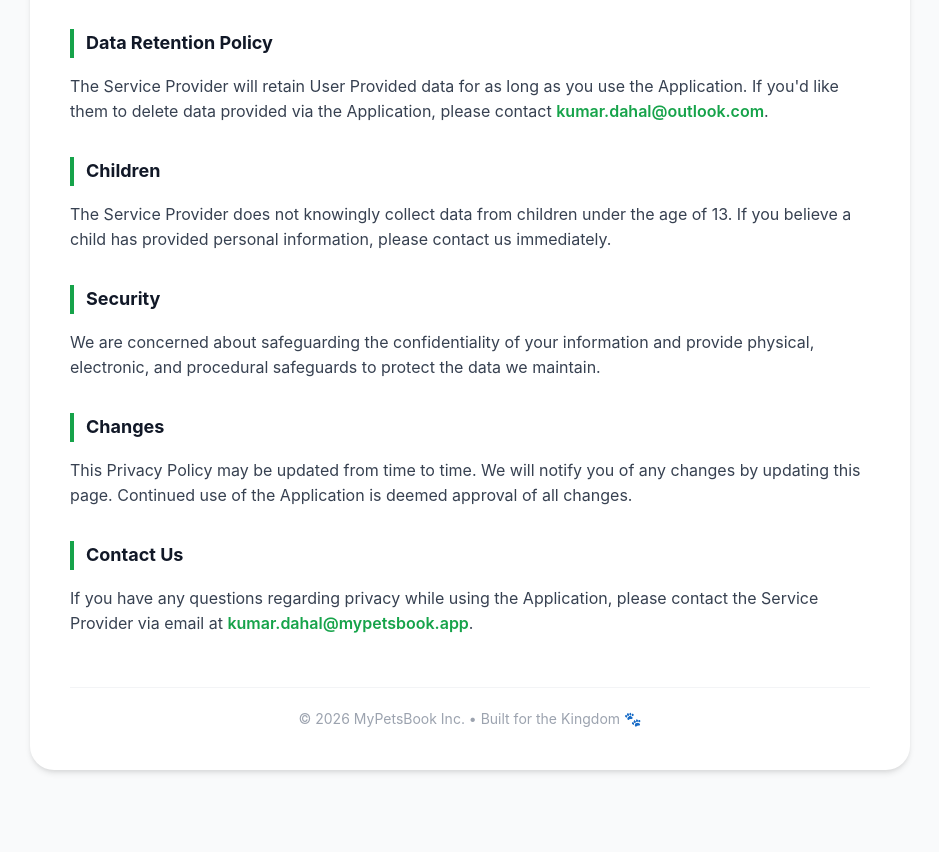
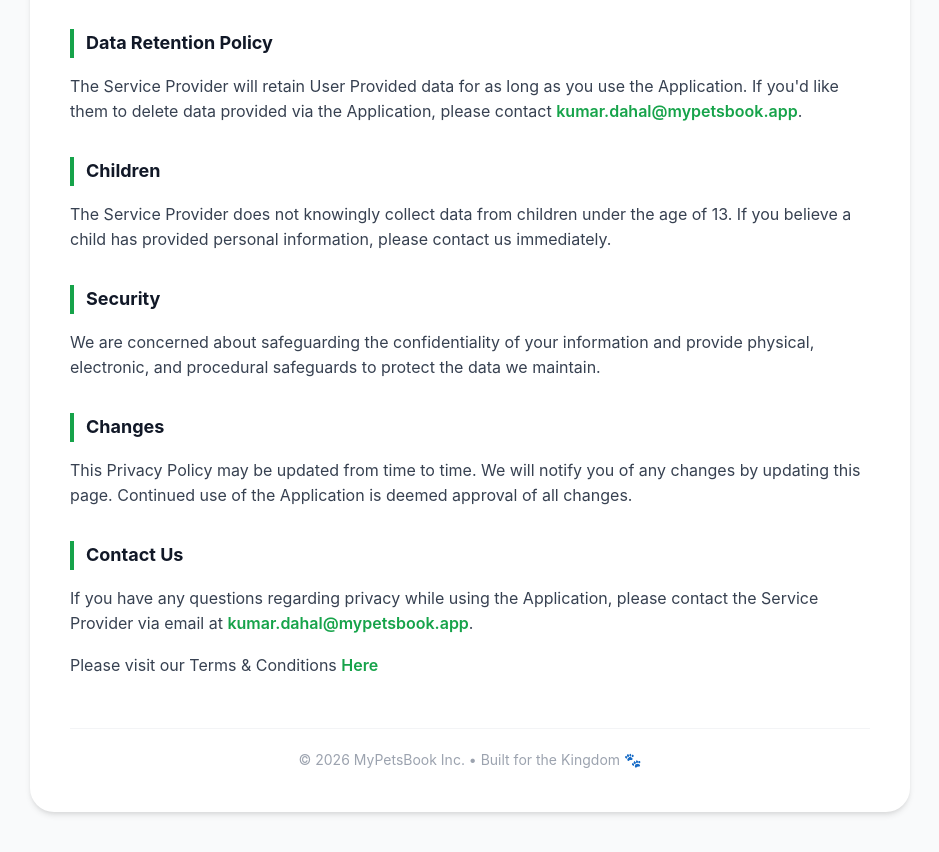
Before and after one commit to kdahal/mypetsbook-terms-policy, a plain HTML site: page index.html in a window 1280 px wide. Shown: the part 1041-1893 px from the top of the page, without its empty margins (170-1109 px from the left). Before the commit the page ends 1851 px from the top, so only its background shows below. Drawn offline with Linux system fonts and the light colour scheme.

Commit message:
linked TermsCondition page

```diff
--- a/index.html
+++ b/index.html
@@ -100,7 +100,7 @@
     <p>Only aggregated, anonymized data is periodically transmitted to external services to aid the Service Provider in improving the Application and their service. The Service Provider may disclose User Provided and Automatically Collected Information as required by law or to protect safety and rights.</p>
 
     <strong>Data Retention Policy</strong>
-    <p>The Service Provider will retain User Provided data for as long as you use the Application. If you'd like them to delete data provided via the Application, please contact <a href="mailto:kumar.dahal@outlook.com">kumar.dahal@outlook.com</a>.</p>
+    <p>The Service Provider will retain User Provided data for as long as you use the Application. If you'd like them to delete data provided via the Application, please contact <a href="mailto:kumar.dahal@mypetsbook.app">kumar.dahal@mypetsbook.app</a>.</p>
 
     <strong>Children</strong>
     <p>The Service Provider does not knowingly collect data from children under the age of 13. If you believe a child has provided personal information, please contact us immediately.</p>
@@ -113,6 +113,7 @@
 
     <strong>Contact Us</strong>
     <p>If you have any questions regarding privacy while using the Application, please contact the Service Provider via email at <a href="mailto:kumar.dahal@mypetsbook.app">kumar.dahal@mypetsbook.app</a>.</p>
+    <p> Please visit our Terms & Conditions <a href="termsconditions.html">Here</a></p>
 
     <div class="footer">
         © 2026 MyPetsBook Inc. • Built for the Kingdom 🐾
```
